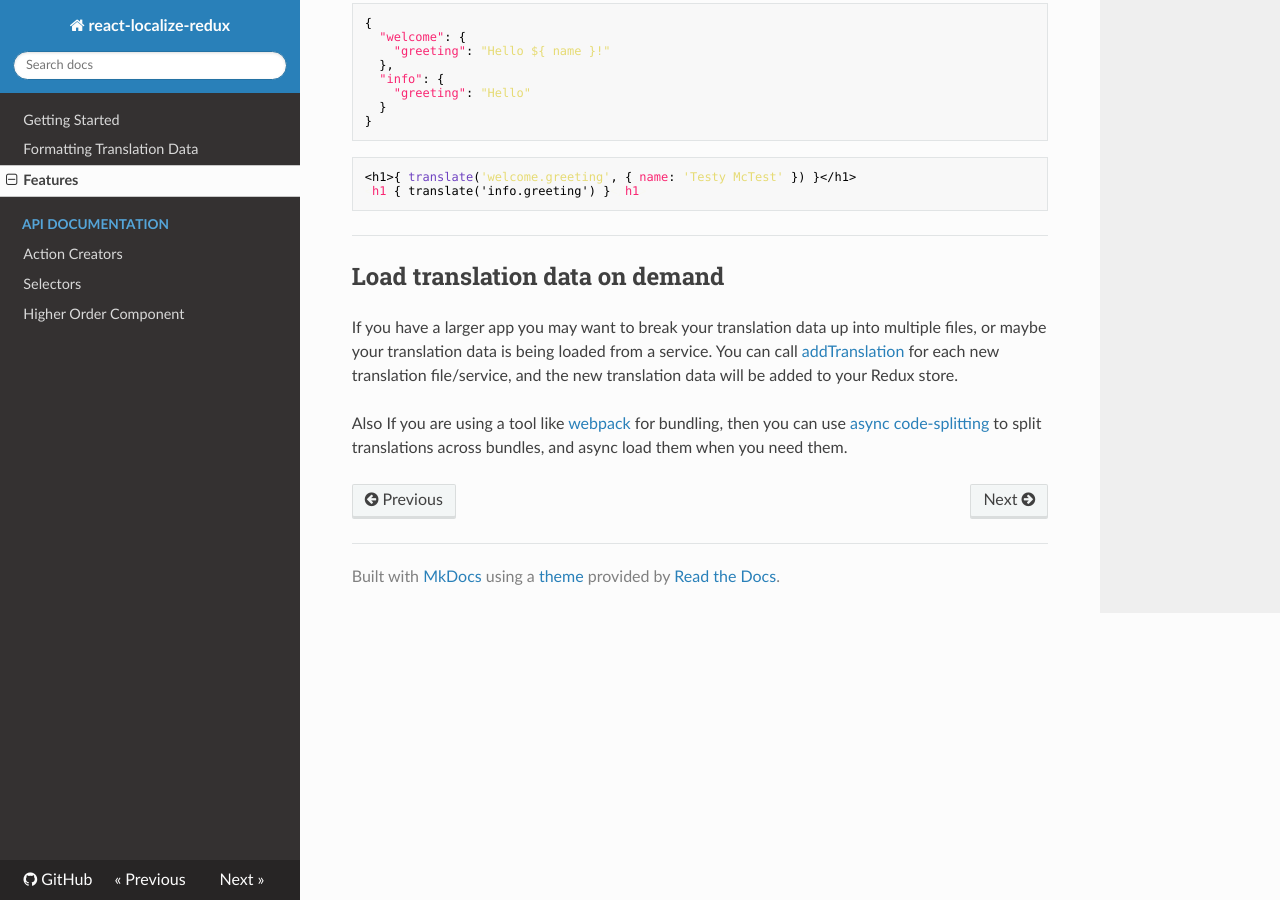
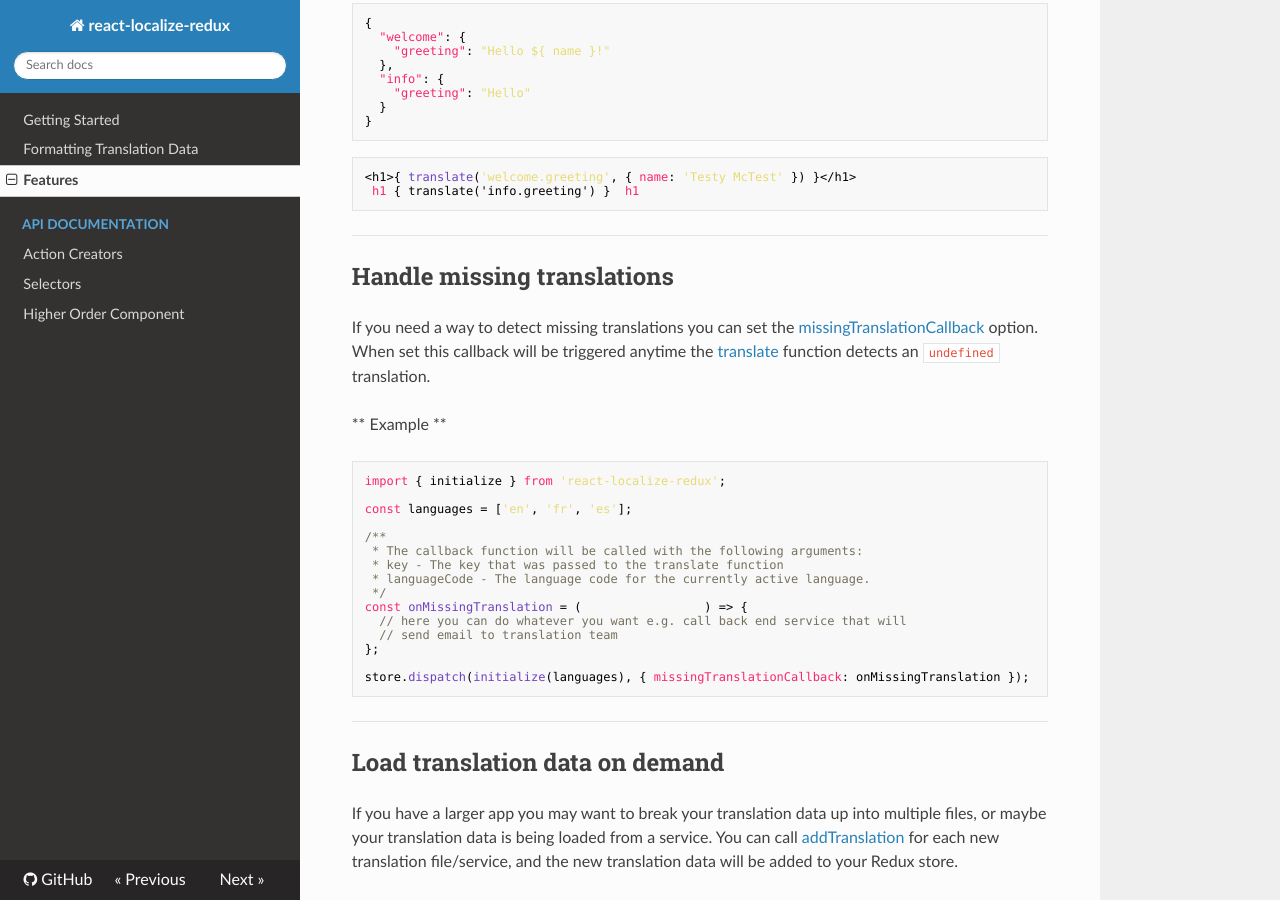
Before and after one commit to ryandrewjohnson/react-localize-redux, an MkDocs documentation site: the page built from docs/features.md, in a window 1280 px wide and 900 px high, scrolled down 1947 px. Built offline with MkDocs 1.6.1, drawn with Linux system fonts in a browser that asks for light colours; nearby versions of some CDN libraries; old or Windows-style settings are respelled for this version of MkDocs; some of the changed text lies outside the part shown.

Commit message:
Add MissingTranslationCallback option that will be called whenever translate detects undefined translation

````diff
--- a/docs/features.md
+++ b/docs/features.md
@@ -79,7 +79,7 @@ Include HTML in your translation strings and it will be rendered in your compone
 
 
 
-### Handles custom translation data
+### Handle custom translation data
 
 Does react-localize-redux's supported translation data formats not work for you? That's ok - there is a way for you to use your own custom trnaslation data format. See [Formatting Transltion Data - Custom data format](../formatting-translation-data/#custom-data-format) for full documentation.
 
@@ -132,6 +132,34 @@ Does react-localize-redux's supported translation data formats not work for you?
 ---------------
 
 
+## Handle missing translations
+
+If you need a way to detect missing translations you can set the [missingTranslationCallback](../api/action-creators/#initialize-options) option. When set this callback will be triggered anytime the [translate](../api/selectors/#translatekey-string-string-data-options) function detects an `undefined` translation.
+
+** Example **
+
+```javascript
+import { initialize } from 'react-localize-redux';
+
+const languages = ['en', 'fr', 'es'];
+
+/**
+ * The callback function will be called with the following arguments:
+ * key - The key that was passed to the translate function
+ * languageCode - The language code for the currently active language.
+ */
+const onMissingTranslation = (key, languageCode) => {
+  // here you can do whatever you want e.g. call back end service that will
+  // send email to translation team
+};
+
+store.dispatch(initialize(languages), { missingTranslationCallback: onMissingTranslation });
+```
+
+
+---------------
+
+
 ## Load translation data on demand
 
 If you have a larger app you may want to break your translation data up into multiple files, or maybe your translation data is being loaded from a service. You can call [addTranslation](#addtranslationdata) for each new translation file/service, and the new translation data will be added to your Redux store.
````
Also changed, not shown: docs/api/action-creators.md (+2 -1 lines), 5 other files.
